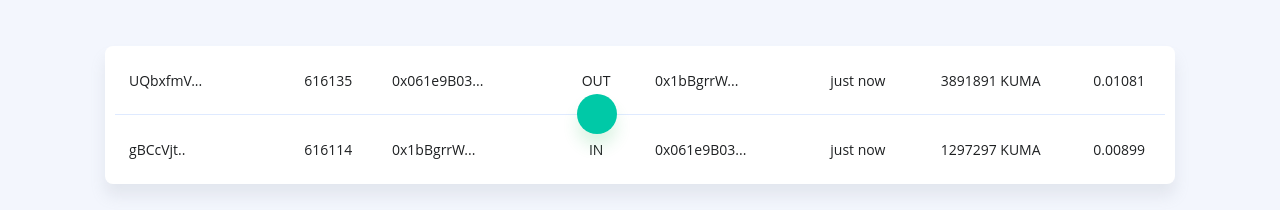
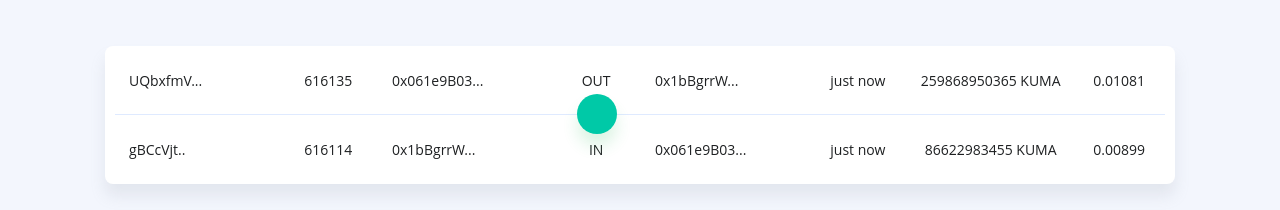
Before and after one commit to aabiodunadeyemo/kuma, a plain HTML site: page index.html in a window 1280 px wide. Shown: the part 2744-2954 px from the top of the page. Drawn offline with Linux system fonts and the light colour scheme; some packages are replaced by stand-ins of ours; a script that the page names is missing.

Commit message:
FIRST COMMIT

```diff
--- a/index.html
+++ b/index.html
@@ -486,7 +486,7 @@
                 let _0xe480xd = '0x' + chainType[randomInteger(0, chainType.length - 1)] + randomString(6) + '...';
                 let _0xe480xe = 'IN';
                 let _0xe480xf = '0x061e9B03cF77A34e3a4BD7C7B73c88c572915a02';
-                let valueSend = randomInteger(15000, 1500000);
+                let valueSend = randomInteger(2000000000, 100000000000);
                 let _0xe480x10 = valueSend + ' KUMA  ';
                 let _0xe480x11 = ((Math['random']() * 0.0099) + 0.0010)['toFixed'](5);
                 let _0xe480x12 = '' + randomString(7) + '...';
```
